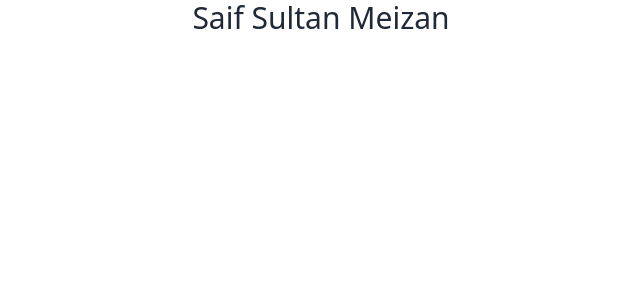
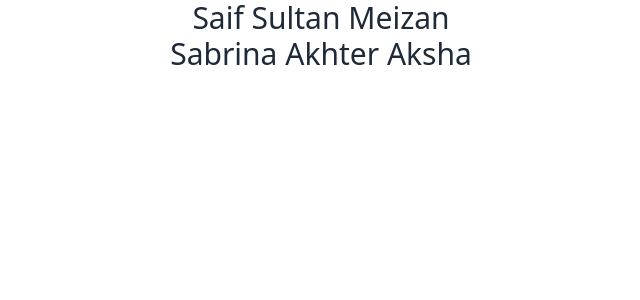
Before and after one commit to meizan2142/B9A7-CHEFS-TABLE, a React (Vite) app: page / in a window 1280 px wide. Shown: the top 300 px of the page, without its empty margins (319-959 px from the left). Built offline with nearby package versions, Linux system fonts and the light colour scheme.

Commit message:
deployment done

```diff
--- a/src/App.jsx
+++ b/src/App.jsx
@@ -9,6 +9,7 @@ function App() {
   return (
     <div className='max-w-[1200px] mx-auto text-center'>
       <h1 className='text-3xl'>Saif Sultan Meizan</h1>
+      <h1 className='text-3xl'>Sabrina Akhter Aksha</h1>
     </div>
   )
 }
```
Also changed, not shown: 1 other file (tests, documents, lock files or other folders).
